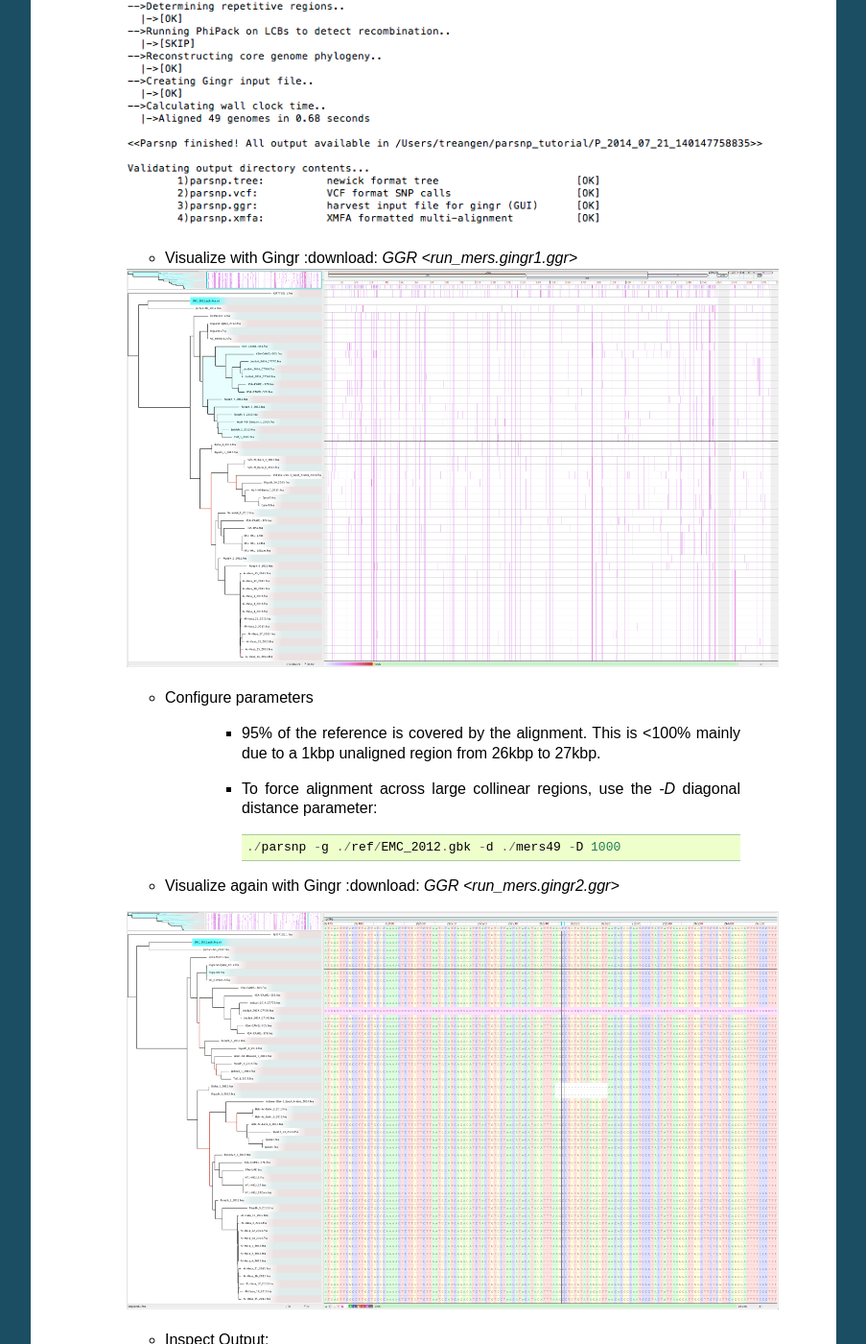
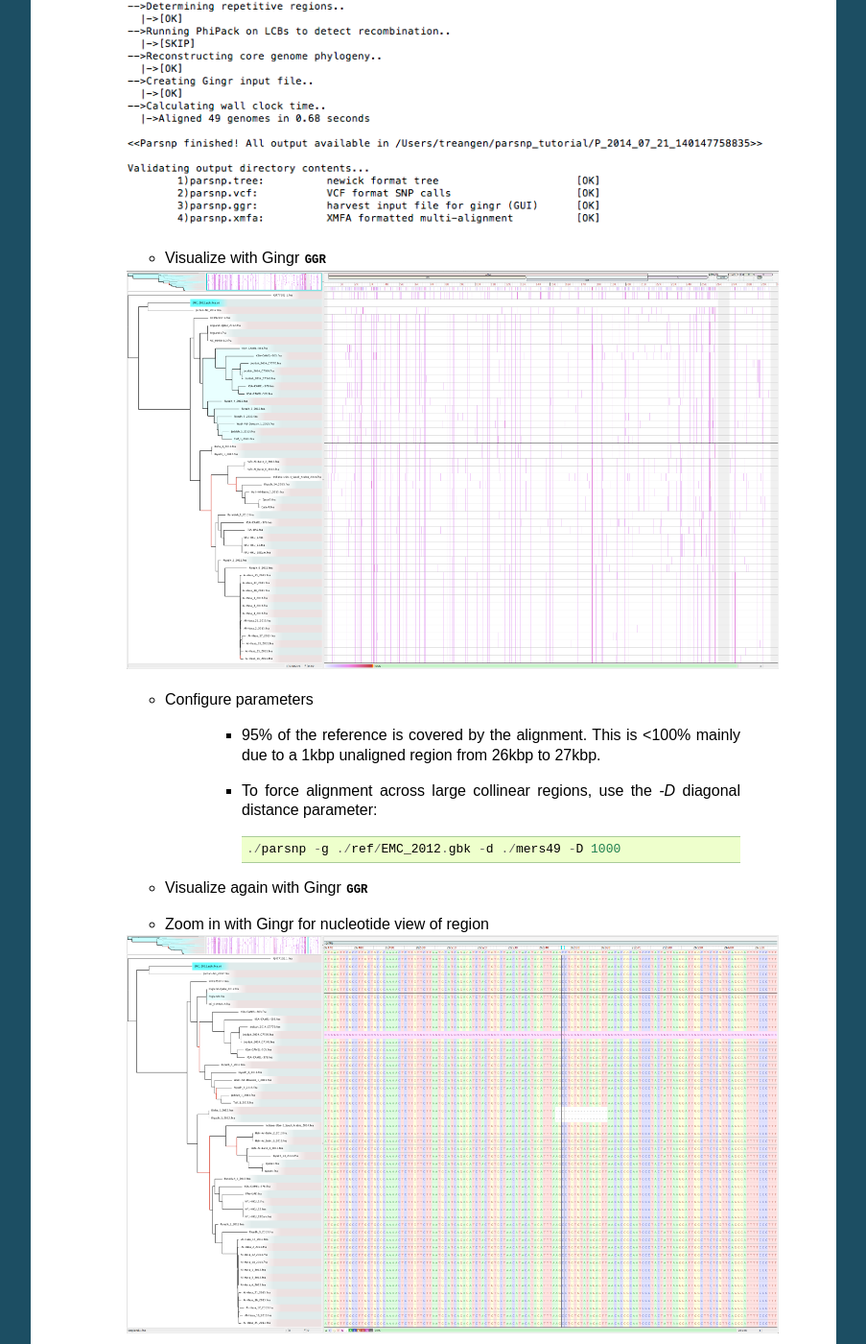
Before and after one commit to marbl/harvest, a Sphinx documentation site: the page built from docs/content/parsnp/tutorial.rst, in a window 1280 px wide and 1400 px high, scrolled down 629 px. Shown: the whole window at 96% size, without its empty margins (198-1101 px from the left). Built offline with Sphinx 7.4.7, drawn with Linux system fonts in a browser that asks for light colours; pages that are not in the unit, such as notebooks, are missing from menus.

Commit message:
Update tutorial.rst

```diff
--- a/docs/content/parsnp/tutorial.rst
+++ b/docs/content/parsnp/tutorial.rst
@@ -18,7 +18,7 @@
 
       .. image:: run_mers.cmd1.png
 
-      * Visualize with Gingr :download: `GGR <run_mers.gingr1.ggr>`
+      * Visualize with Gingr :download:`GGR <run_mers.gingr1.ggr>`
 
       .. image:: run_mers.gingr1.png
 
@@ -29,12 +29,14 @@
 
             ./parsnp -g ./ref/EMC_2012.gbk -d ./mers49 -D 1000
 
-      * Visualize again with Gingr :download: `GGR <run_mers.gingr2.ggr>`
+      * Visualize again with Gingr :download:`GGR <run_mers.gingr2.ggr>`
 
       .. image:: run_mers.gingr2.png
 
          - By adjusting the `-D` parameter, this region is no longer unaligned, boosting the reference coverage to 97%.
          - On closer inspection, a large stretch of N's in Jeddah isolate C7569 was the culprit
+
+      * Zoom in with Gingr for nucleotide view of region
 
       .. image:: run_mers.gingr3.png
 
```
